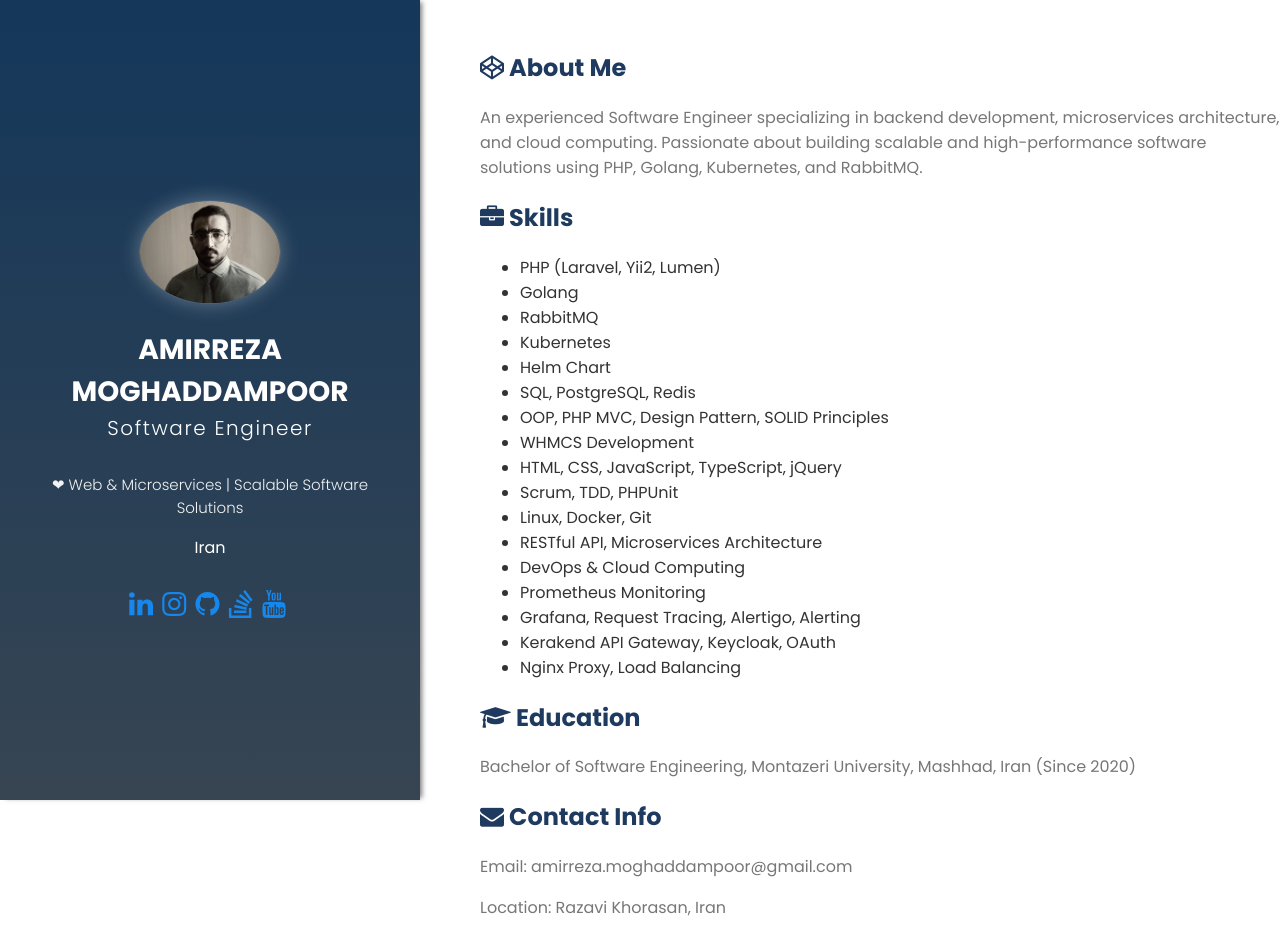
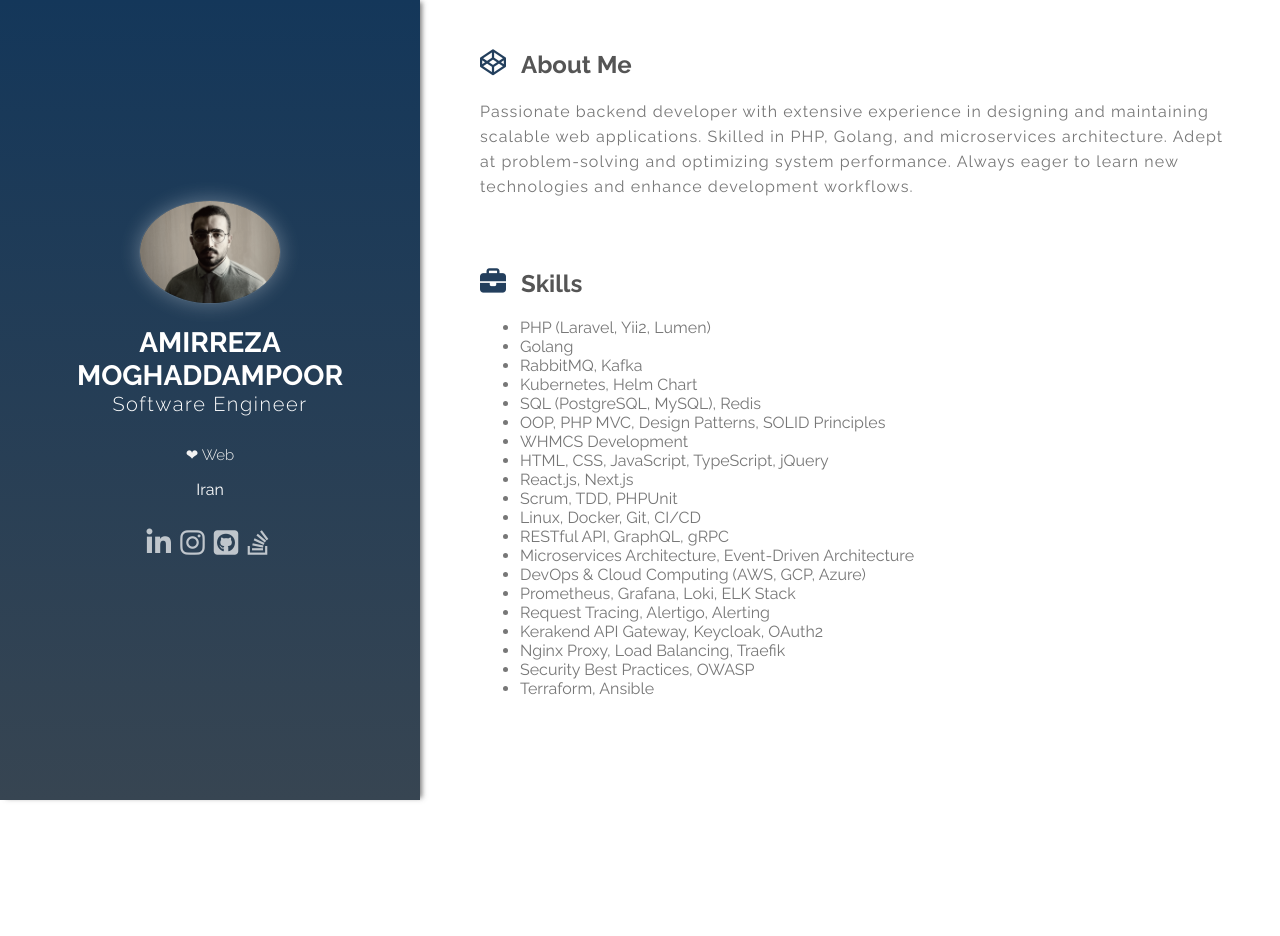
Before and after one commit to amrmrp/am-dev.ir, a website: page index.html in a window 1280 px wide. After the commit the page ends 800 px from the top, so only its background shows below. Drawn offline with Linux system fonts and the light colour scheme.

Commit message:
Update index.html

```diff
--- a/index.html
+++ b/index.html
@@ -3,69 +3,46 @@
 
 <head>
   <meta charset="UTF-8">
-  <meta name="viewport" content="width=device-width, initial-scale=1.0">
-  <meta name="keywords" content="Amirreza Moghaddampoor, Software Engineer, Backend Developer, PHP, Laravel, WHMCS, Microservices, Golang, RabbitMQ, Kubernetes, Helm Chart, DevOps, Cloud Computing, RESTful APIs, Docker, Agile Development, TDD, Git, Linux, Redis, SQL, PostgreSQL, Prometheus, Grafana, Request Tracing, Alertigo, Alerting, Scalable Systems, High-Performance Computing, JavaScript, TypeScript, Kerakend API Gateway, Keycloak, OAuth, Nginx Proxy, Load Balancing">
-  <meta name="description" content="Amirreza Moghaddampoor - Experienced Software Engineer specializing in backend development, microservices architecture, cloud computing, and scalable systems.">
-  <meta name="author" content="Amirreza Moghaddampoor">
-  <title>Amirreza Moghaddampoor | Software Engineer & Backend Developer</title>
-  <link rel="stylesheet" href="https://fonts.googleapis.com/css?family=Poppins:300,400,700">
+  <meta name="viewport"
+    content="width=device-width, initial-scale=1.0, minimum-scale=1.0, maximum-scale=1.0, user-scalable=no">
+  <meta name="HandheldFriendly" content="true">
+  <meta http-equiv="X-UA-Compatible" content="ie=edge">
+  <title>Amirreza Moghaddampoor</title>
   <link rel="stylesheet" href="assets/css/style.css">
   <link rel="stylesheet" href="https://cdnjs.cloudflare.com/ajax/libs/font-awesome/4.7.0/css/font-awesome.min.css">
+  <script src="https://use.fontawesome.com/809c2bfca6.js"></script>
   <link rel="icon" type="image/x-icon" href="./icon.ico">
-  <style>
-    body {
-      font-family: 'Poppins', sans-serif;
-      color: #333;
-      background-color: #fff;
-    }
-    .sidebar {
-      background-color: #1E3A5F;
-      color: #fff;
-    }
-    .sidebar .bio .title h1,
-    .sidebar .bio .title h2 {
-      color: #fff;
-    }
-    .sidebar .bio .social a {
-      color: #1687ED;
-    }
-    .content h2 {
-      color: #1E3A5F;
-    }
-    .content ul li {
-      color: #333;
-    }
-    .content a {
-      color: #1687ED;
-    }
-  </style>
 </head>
 
 <body>
+
   <header>
     <div class="wrapper">
+
       <div class="sidebar">
         <div class="bio">
           <div class="avatar">
-            <img src="./me.png" alt="Amirreza Moghaddampoor - Software Engineer Profile Picture">
+            <img src="./me.png" alt="">
           </div>
           <div class="title">
             <h1>Amirreza Moghaddampoor</h1>
             <h2>Software Engineer</h2>
           </div>
           <div class="desc">
-            <p>❤ Web & Microservices | Scalable Software Solutions</p>
+            <p>❤ Web</p>
           </div>
           <div class="address">
             <p>Iran</p>
           </div>
           <div class="social">
             <ul>
-              <li><a href="https://www.linkedin.com/in/amirreza-moghaddampoor-4495a5228/"><i class="fa fa-linkedin"></i></a></li>
-              <li><a href="https://www.instagram.com/amirreza_moghadampoor"><i class="fa fa-instagram"></i></a></li>
-              <li><a href="https://github.com/amrmrp"><i class="fa fa-github"></i></a></li>
-              <li><a href="https://stackoverflow.com/users/15503734/amrmrp"><i class="fa fa-stack-overflow"></i></a></li>
-              <li><a href="https://www.youtube.com/@livecode-tv"><i class="fa fa-youtube"></i></a></li>
+              <li> <a href="https://www.linkedin.com/in/amirreza-moghaddampoor-4495a5228/"><i class="fa fa-linkedin"
+                    aria-hidden="true"></i> </a> </li>
+              <li><a href="https://www.instagram.com/amirreza_moghadampoor"><i class="fa fa-instagram"
+                    aria-hidden="true"></i></a></li>
+              <li><a href="https://github.com/amrmrp"><i class="fa fa-github-square" aria-hidden="true"></i></a></li>
+              <li><a href="https://stackoverflow.com/users/15503734/amrmrp"><i class="fa fa-stack-overflow"
+                    aria-hidden="true"></i></a></li>
             </ul>
           </div>
         </div>
@@ -73,48 +50,43 @@
 
       <div class="content-wrapper">
         <div class="content">
-          <section>
-            <h2><i class="fa fa-codepen"></i> About Me</h2>
-            <p>An experienced Software Engineer specializing in backend development,
-               microservices architecture, and cloud computing. Passionate about
-               building scalable and high-performance software solutions using PHP,
-               Golang, Kubernetes, and RabbitMQ.</p>
-          </section>
 
-          <section>
-            <h2><i class="fa fa-briefcase"></i> Skills</h2>
+          <div class="title">
+            <i class="fa fa-codepen" aria-hidden="true"></i>
+            <h2>About Me</h2>
+            <div class="item">
+              <p>
+                Passionate backend developer with extensive experience in designing and maintaining scalable web applications. Skilled in PHP, Golang, and microservices architecture. Adept at problem-solving and optimizing system performance. Always eager to learn new technologies and enhance development workflows.
+              </p>
+            </div>
+          </div>
+
+          <div class="title">
+            <i class="fa fa-briefcase" aria-hidden="true"></i>
+            <h2>Skills</h2>
+            <div class="item">
               <ul>
                 <li>PHP (Laravel, Yii2, Lumen)</li>
                 <li>Golang</li>
-              <li>RabbitMQ</li>
-              <li>Kubernetes</li>
-              <li>Helm Chart</li>
-              <li>SQL, PostgreSQL, Redis</li>
-              <li>OOP, PHP MVC, Design Pattern, SOLID Principles</li>
+                <li>RabbitMQ, Kafka</li>
+                <li>Kubernetes, Helm Chart</li>
+                <li>SQL (PostgreSQL, MySQL), Redis</li>
+                <li>OOP, PHP MVC, Design Patterns, SOLID Principles</li>
                 <li>WHMCS Development</li>
                 <li>HTML, CSS, JavaScript, TypeScript, jQuery</li>
+                <li>React.js, Next.js</li>
                 <li>Scrum, TDD, PHPUnit</li>
-              <li>Linux, Docker, Git</li>
-              <li>RESTful API, Microservices Architecture</li>
-              <li>DevOps & Cloud Computing</li>
-              <li>Prometheus Monitoring</li>
-              <li>Grafana, Request Tracing, Alertigo, Alerting</li>
-              <li>Kerakend API Gateway, Keycloak, OAuth</li>
-              <li>Nginx Proxy, Load Balancing</li>
+                <li>Linux, Docker, Git, CI/CD</li>
+                <li>RESTful API, GraphQL, gRPC</li>
+                <li>Microservices Architecture, Event-Driven Architecture</li>
+                <li>DevOps & Cloud Computing (AWS, GCP, Azure)</li>
+                <li>Prometheus, Grafana, Loki, ELK Stack</li>
+                <li>Request Tracing, Alertigo, Alerting</li>
+                <li>Kerakend API Gateway, Keycloak, OAuth2</li>
+                <li>Nginx Proxy, Load Balancing, Traefik</li>
+                <li>Security Best Practices, OWASP</li>
+                <li>Terraform, Ansible</li>
               </ul>
-          </section>
-
-          <section>
-            <h2><i class="fa fa-graduation-cap"></i> Education</h2>
-            <p>Bachelor of Software Engineering, Montazeri University, Mashhad, Iran (Since 2020)</p>
-          </section>
-
-          <section>
-            <h2><i class="fa fa-envelope"></i> Contact Info</h2>
-            <p>Email: amirreza.moghaddampoor@gmail.com</p>
-            <p>Location: Razavi Khorasan, Iran</p>
-          </section>
-        </div>
             </div>
           </div>
   </header>
```
Lines whose indentation alone changed are shown as unchanged.
